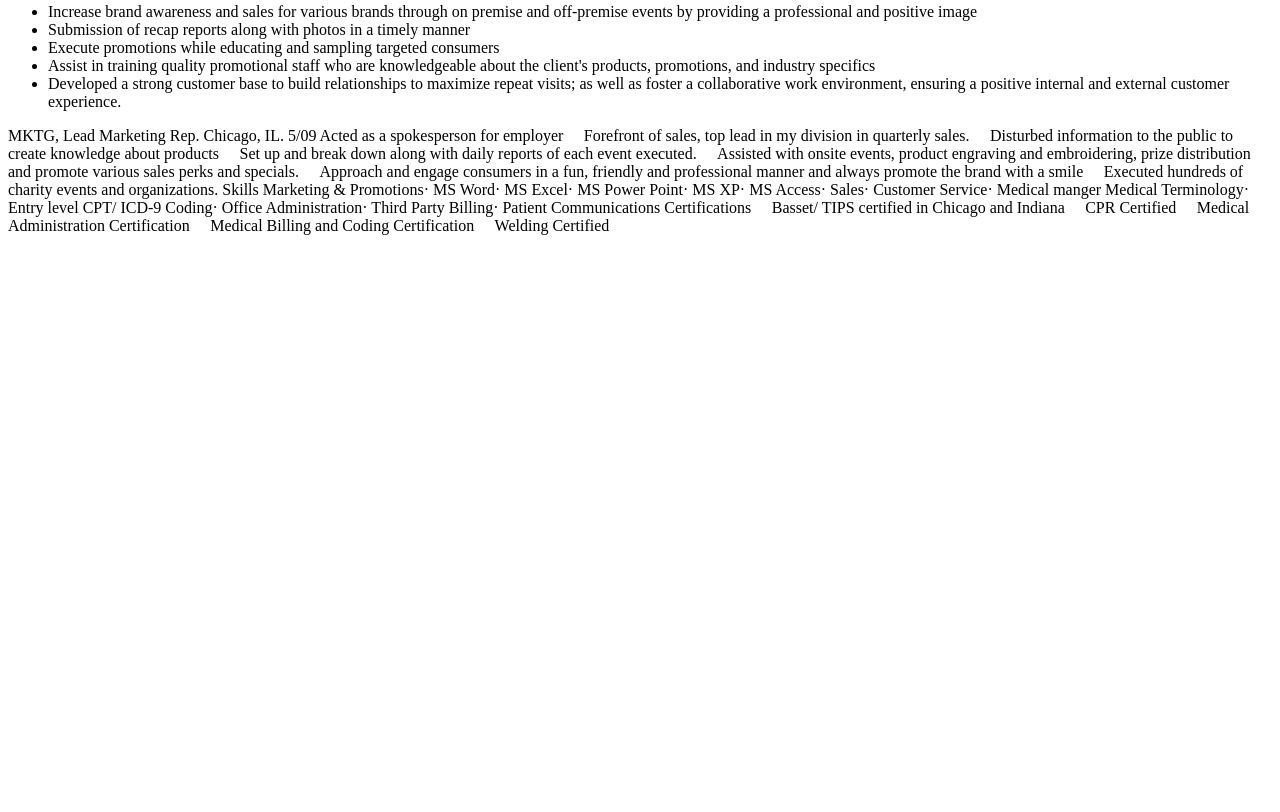
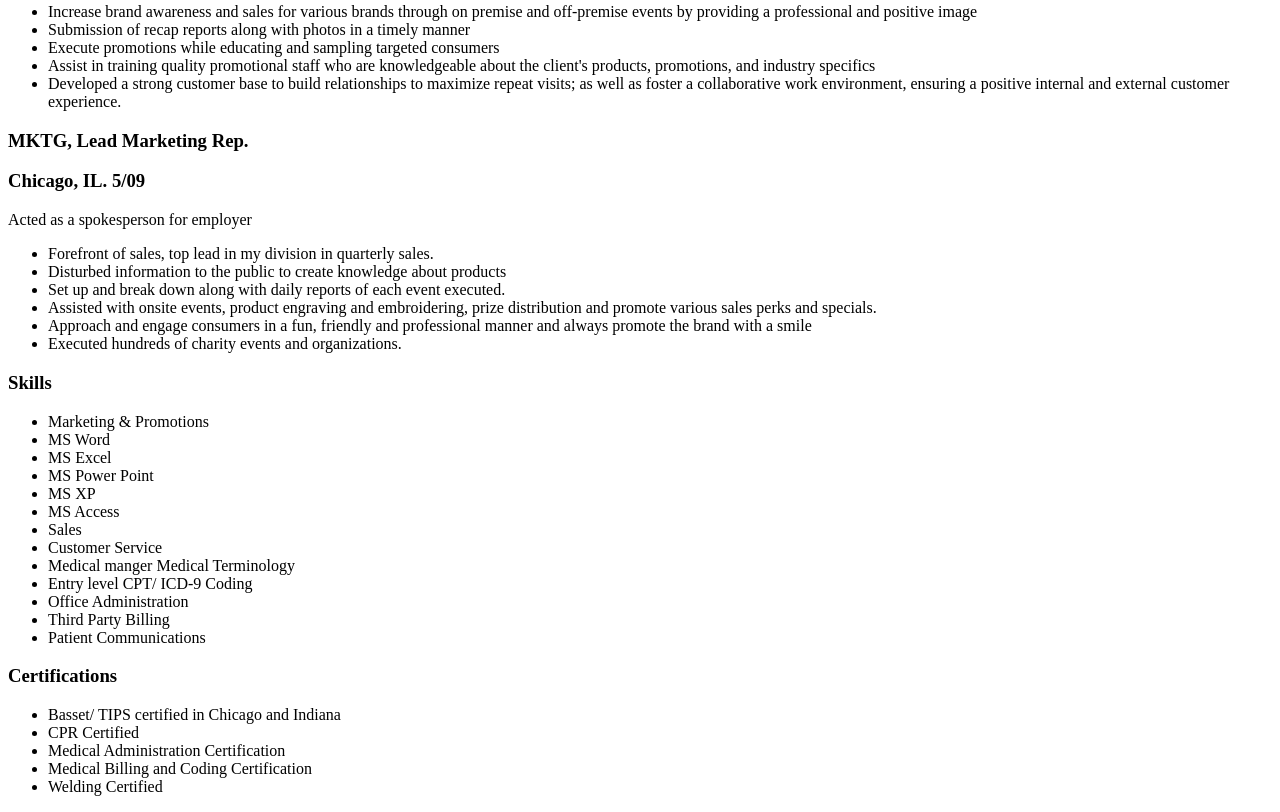
Before and after one commit to aboyd83/project1, a plain HTML site: page index.html in a window 1280 px wide. Shown: the part 473-1285 px from the top of the page. Before the commit the page ends 800 px from the top, so only its background shows below. Drawn offline with Linux system fonts and the light colour scheme.

Commit message:
resume
added rest of commit

```diff
--- a/index.html
+++ b/index.html
@@ -22,31 +22,45 @@
 	<li> Execute promotions while educating and sampling targeted consumers </li>
 	<li> Assist in training quality promotional staff who are knowledgeable about the client's products, promotions, and industry specifics </li>
 	<li> Developed a strong customer base to build relationships to maximize repeat visits; as well as foster a collaborative work environment, ensuring a positive internal and external customer experience.</li>
-   </ul>
- MKTG, Lead Marketing Rep.
-Chicago, IL. 5/09
- Acted as a spokesperson for employer
-	Forefront of sales, top lead in my division in quarterly sales.
-	Disturbed information to the public to create knowledge about products
-	Set up and break down along with daily reports of each event executed.
-	Assisted with onsite events, product engraving and embroidering, prize distribution and promote various sales perks and specials.
-	Approach and engage consumers in a fun, friendly and professional manner and always promote the brand with a smile
-	Executed hundreds of charity events and organizations.
+  </ul>
 
- Skills
-Marketing & Promotions· MS Word· MS Excel· MS Power Point· MS XP· MS Access· Sales· Customer Service· Medical manger Medical Terminology· Entry level CPT/ ICD-9 Coding· Office Administration· Third Party Billing· Patient Communications
+  <h3> MKTG, Lead Marketing Rep.</h3>
+  <h3> Chicago, IL. 5/09 </h3>
+  <p> Acted as a spokesperson for employer </p>
+  <ul>
+    <li> Forefront of sales, top lead in my division in quarterly sales.</li>
+	<li> Disturbed information to the public to create knowledge about products </li>
+	<li> Set up and break down along with daily reports of each event executed. </li>
+	<li> Assisted with onsite events, product engraving and embroidering, prize distribution and promote various sales perks and specials. </li>
+	<li> Approach and engage consumers in a fun, friendly and professional manner and always promote the brand with a smile </li>
+	<li> Executed hundreds of charity events and organizations. </li>
+  </ul>
 
-Certifications
-	Basset/ TIPS certified in Chicago and Indiana
-	CPR Certified
-	Medical Administration Certification
-	Medical Billing and Coding Certification
-	Welding Certified
+  <h3> Skills </h3>
+  <ul>
+    <li> Marketing & Promotions</li>
+	<li> MS Word </li>
+	<li> MS Excel</li>
+	<li> MS Power Point</li>
+	<li> MS XP </li>
+	<li> MS Access </li>
+	<li> Sales</li>
+	<li> Customer Service </li>
+	<li> Medical manger Medical Terminology</li>
+	<li> Entry level CPT/ ICD-9 Coding</li>
+	<li> Office Administration</li>
+	<li> Third Party Billing</li>
+	<li> Patient Communications </li>
+  </ul>
 
-
-
-
-
+  <h3> Certifications </h3>
+  <ul>
+   <li> Basset/ TIPS certified in Chicago and Indiana</li>
+   <li> CPR Certified </li>
+   <li> Medical Administration Certification </li>
+   <li> Medical Billing and Coding Certification </li>
+   <li> Welding Certified </li>
+  </ul>
 
 
 </body>
```
